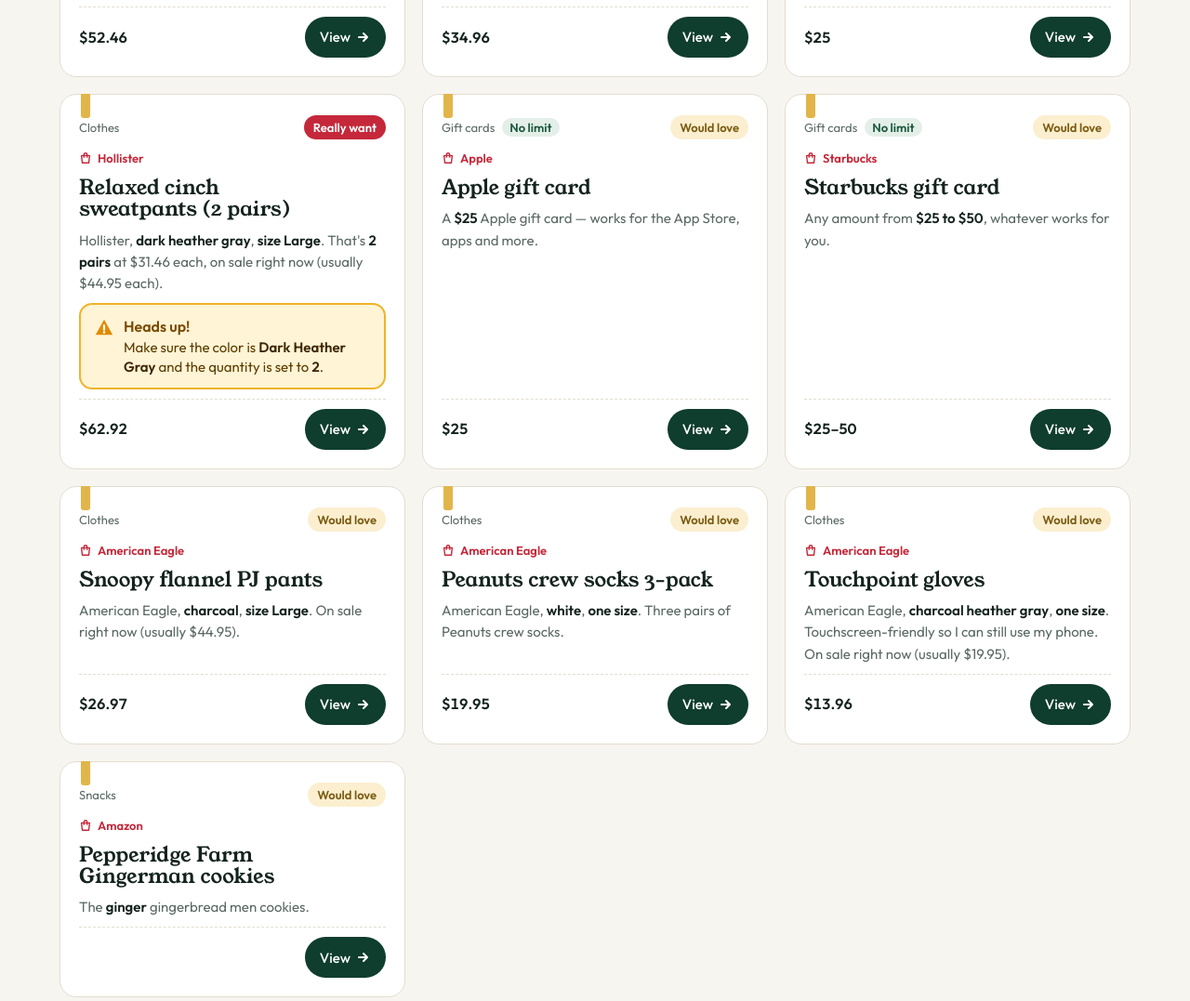
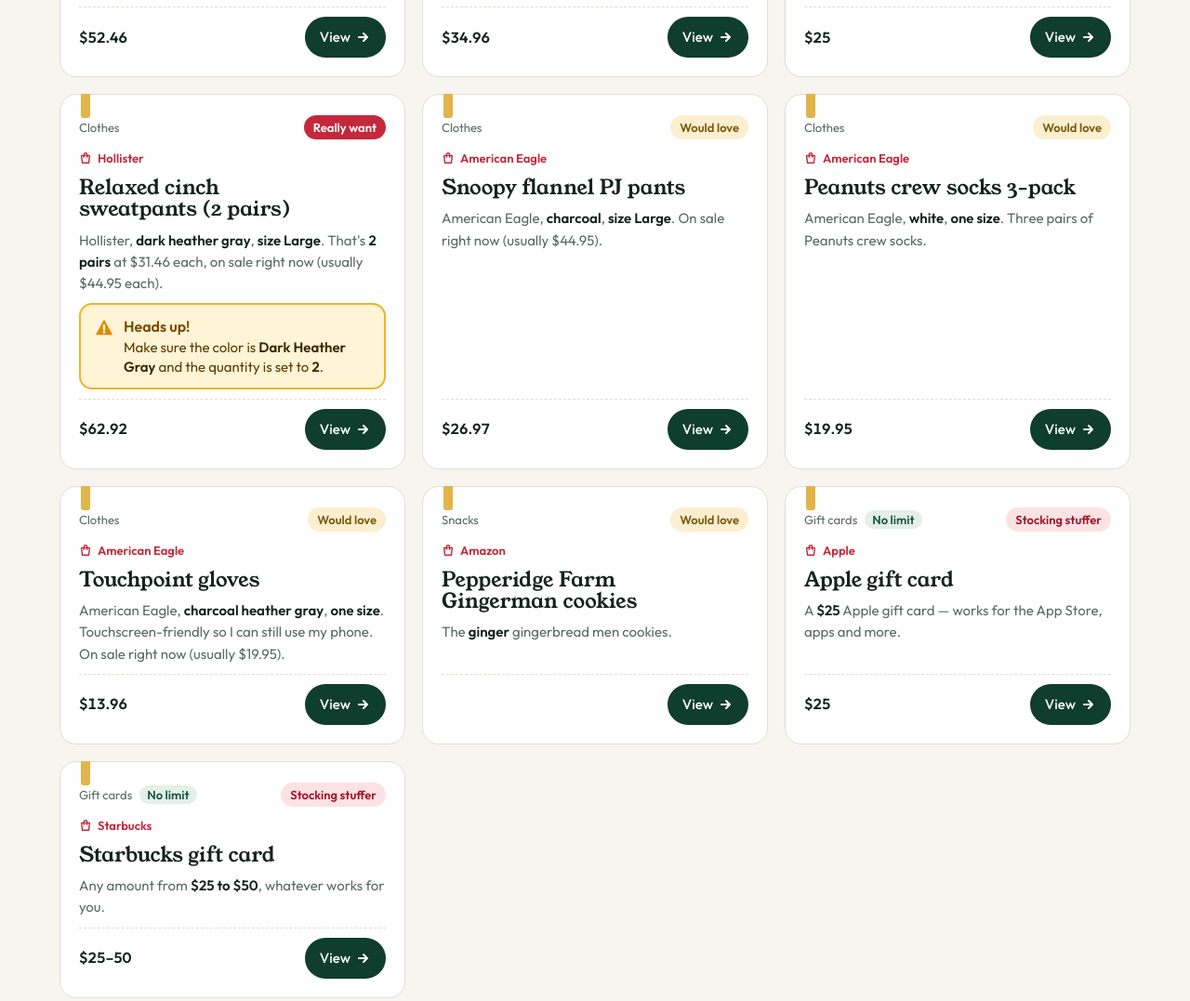
Before and after one commit to joseph-marino-1834/christmas-list, a plain HTML site: page index.html in a window 1280 px wide. Shown: the part 975-2052 px from the top of the page at 93% size. Drawn offline with Linux system fonts and the light colour scheme; no server answers.

Commit message:
Update index.html

```diff
--- a/index.html
+++ b/index.html
@@ -62,6 +62,7 @@ select{font-size:16px;padding-right:12px}
 .pri{font-size:13px;font-weight:600;padding:3px 10px;border-radius:999px;white-space:nowrap}
 .pri.top{background:var(--berry);color:#fff}
 .pri.would{background:light-dark(#fbefd0,#3b3418);color:light-dark(#7a5a10,#f0d488)}
+.pri.stock{background:light-dark(#fde2e4,#4a1d24);color:light-dark(#a3162a,#ffb3bc)}
 .pri.nice{background:light-dark(#e3efe8,#1d4a39);color:light-dark(#1d5a41,#bfe0cf)}
 .store{display:inline-flex;align-items:center;gap:6px;font-size:13px;font-weight:600;color:var(--berry)}
 :root[data-theme=dark] .store{color:var(--gold)}
@@ -325,10 +326,10 @@ html{scroll-padding-top:76px;scroll-behavior:smooth}
 // wrap important bits in **double stars** to make them bold
 // warn: optional big heads-up box on a card
 // qty: how many people can claim it, or "any" for no limit (e.g. gift cards). Leave out for 1.
-// priority: "top" (really want), "would" (would love), "nice" (nice to have)
+// priority: "top" (really want), "would" (would love), "nice" (nice to have), "stock" (stocking stuffer)
 const gifts = [
-  {store:"Apple", name:"Apple gift card", cat:"Gift cards", pri:"would", qty:"any", price:25, note:"A **$25** Apple gift card — works for the App Store, apps and more.", link:"https://www.apple.com/shop/gift-cards"},
-  {store:"Starbucks", name:"Starbucks gift card", cat:"Gift cards", pri:"would", qty:"any", price:25, priceText:"$25–50", note:"Any amount from **$25 to $50**, whatever works for you.", link:"https://www.starbucks.com/gift"},
+  {store:"Apple", name:"Apple gift card", cat:"Gift cards", pri:"stock", qty:"any", price:25, note:"A **$25** Apple gift card — works for the App Store, apps and more.", link:"https://www.apple.com/shop/gift-cards"},
+  {store:"Starbucks", name:"Starbucks gift card", cat:"Gift cards", pri:"stock", qty:"any", price:25, priceText:"$25–50", note:"Any amount from **$25 to $50**, whatever works for you.", link:"https://www.starbucks.com/gift"},
   {store:"American Eagle", name:"Snoopy flannel PJ pants", cat:"Clothes", pri:"would", price:26.97, note:"American Eagle, **charcoal**, **size Large**. On sale right now (usually $44.95).", link:"https://www.ae.com/us/en/p/men/loungewear-pjs/pajamas/aeo-snoopy-flannel-pj-pant/0239_2138_008"},
   {store:"American Eagle", name:"Cozy Cabin graphic sweater", cat:"Clothes", pri:"top", price:52.46, note:"American Eagle, **soft oat**, **size 2XL**. On sale right now (usually $74.95).", link:"https://www.ae.com/us/en/p/men/tops/sweaters/ae-cozy-cabin-graphic-sweater/1142_2391_164"},
   {store:"American Eagle", name:"Boxy fit layered t-shirt", cat:"Clothes", pri:"top", price:34.96, note:"American Eagle, **navy**, **size XL**. On sale right now (usually $49.95).", link:"https://www.ae.com/us/en/p/men/tops/t-shirts/ae-boxy-fit-layered-t-shirt/2171_5479_410"},
@@ -350,7 +351,7 @@ const info = [
 // ==================================
 
 gifts.forEach(g=>g.id=g.id||g.name.toLowerCase().replace(/[^a-z0-9]+/g,"-").replace(/^-|-$/g,""));
-const priOrder={top:0,would:1,nice:2}, priLabel={top:"Really want",would:"Would love",nice:"Nice to have"};
+const priOrder={top:0,would:1,nice:2,stock:3}, priLabel={top:"Really want",would:"Would love",nice:"Nice to have",stock:"Stocking stuffer"};
 const esc=s=>String(s).replace(/[&<>"]/g,c=>({"&":"&amp;","<":"&lt;",">":"&gt;",'"':"&quot;"}[c]));
 const grid=document.getElementById('grid'), chips=document.getElementById('chips'), sortSel=document.getElementById('sort');
 let cat="All";
```
